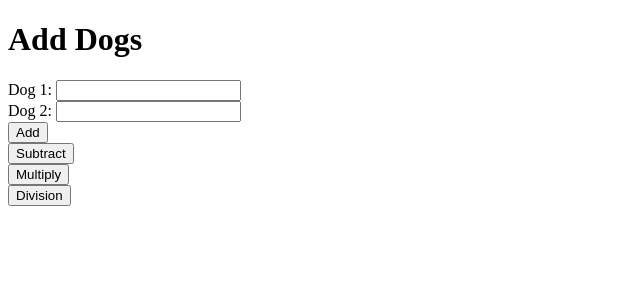
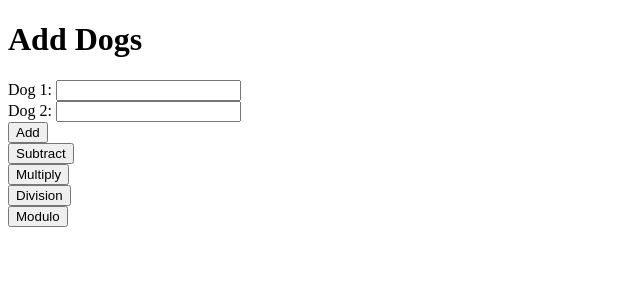
Before and after one commit to ultradestroyer9123/flask-server-test, a Flask app: page / in a window 1280 px wide. Shown: the top 300 px of the page, without its empty margins (0-640 px from the left). Run offline with Flask 2, Linux system fonts and the light colour scheme.

Commit message:
Added modulo operator

```diff
--- a/app.py
+++ b/app.py
@@ -31,6 +31,12 @@ def divide(num1, num2):
     answer = int(num1) / int(num2)
   )
 
+@app.route('/modulo/<num1>/<num2>')
+def modulo(num1, num2):
+  return jsonify(
+    answer = int(num1) % int(num2)
+  )
+
 if __name__ == "__main__":
   # app.run(host='192.168.1.79', threaded=True, debug=True)
   # app.run(host='0.0.0.0', threaded=True, debug=True)
--- a/static/site.js
+++ b/static/site.js
@@ -42,6 +42,16 @@ function divideNumbers () {
   });
 }
 
+function moduloNumbers () {
+  var dog1 = numberify($("#dog1").val())
+  var dog2 = numberify($("#dog2").val())
+
+  $.get('/modulo/' + dog1 + '/' + dog2, function( response ) {
+    console.log(response)
+    $("#answer").html('The answer is: ' + response.answer)
+  });
+}
+
 function numberify (num) {
   if(num == '') { num = 0 }
   num = parseInt(num)
--- a/templates/index.html
+++ b/templates/index.html
@@ -8,5 +8,6 @@
   <div><button onclick="subtractNumbers()">Subtract</button></div>
   <div><button onclick="multiplyNumbers()">Multiply</button></div>
   <div><button onclick="divideNumbers()">Division</button></div>
+  <div><button onclick="moduloNumbers()">Modulo</button></div>
   <div id="answer"></div>
 {% endblock %}
```
